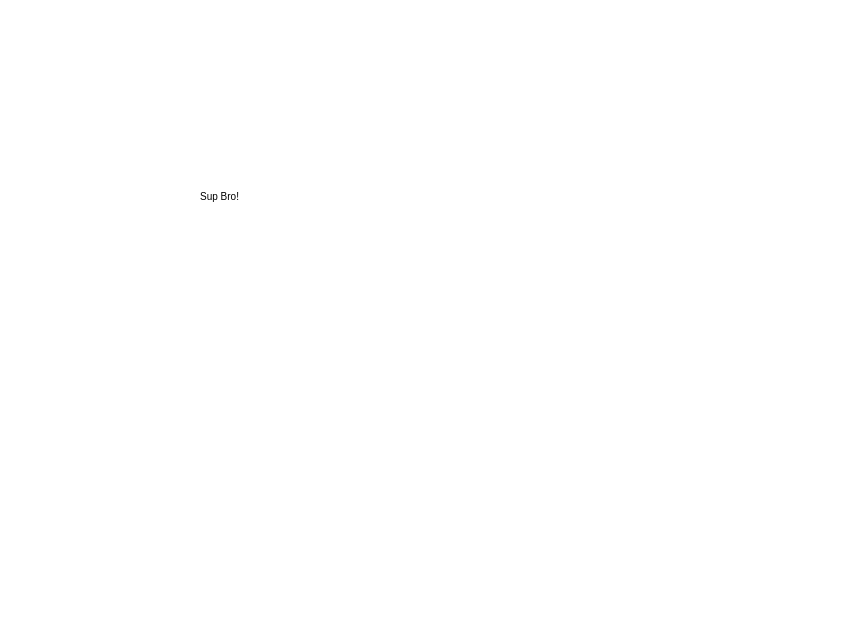
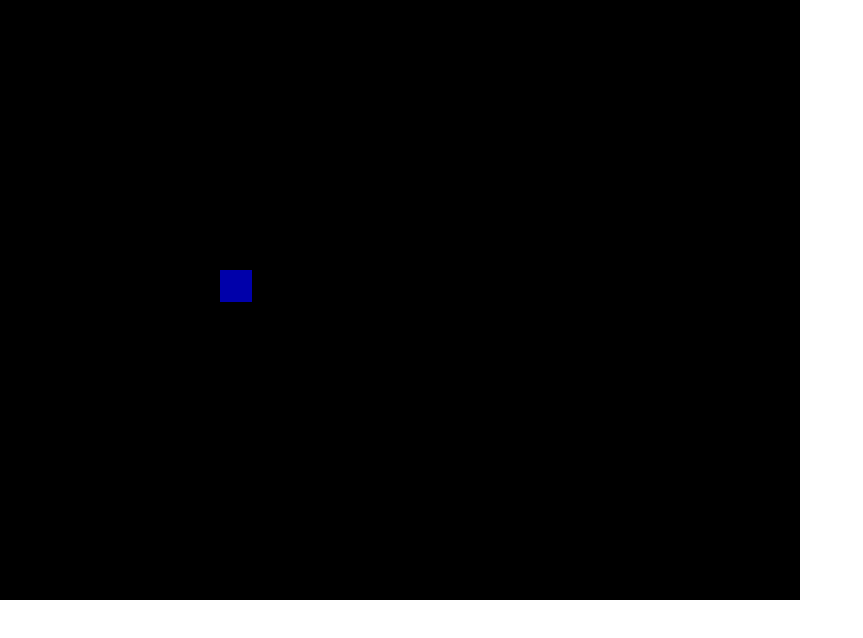
Before and after one commit to adrian-afergon/Spave-Avenger-2.0, a plain HTML site: page index.html in a window 1280 px wide. Shown: the whole page, without its empty margins (0-863 px from the left). Drawn offline with Linux system fonts and the light colour scheme.

Commit message:
update creation
Canvas and element to move

```diff
--- a/index.html
+++ b/index.html
@@ -14,11 +14,11 @@
 		<script type="text/javascript">
 
 
-		var CANVAS_WIDTH = 400;
-		var CANVAS_HEIGHT = 320;
+		var CANVAS_WIDTH = 800;
+		var CANVAS_HEIGHT = 600;
 
 		var canvasElement = $("<canvas width='" + CANVAS_WIDTH +
-                      "' height='" + CANVAS_HEIGHT + "'></canvas>");
+                      "' height='" + CANVAS_HEIGHT + "' style='background-color:black;'></canvas>");
 		var canvas = canvasElement.get(0).getContext("2d");
 		canvasElement.appendTo('body');
 
@@ -38,8 +38,19 @@
 
 		function draw(){
 			canvas.clearRect(0, 0, CANVAS_WIDTH, CANVAS_HEIGHT);
-			canvas.fillStyle = "#000"; // Set color to black
-  			canvas.fillText("Sup Bro!", textX, textY);
+			starShip.draw();
+		}
+
+		var starShip = {
+  			color: "#00A",
+  			x: 220,
+  			y: 270,
+  			width: 32,
+  			height: 32,
+  			draw: function() {
+    			canvas.fillStyle = this.color;
+    			canvas.fillRect(this.x, this.y, this.width, this.height);
+  			}
 		}
 
 		//var mapa = document.getElementById("space");
```
